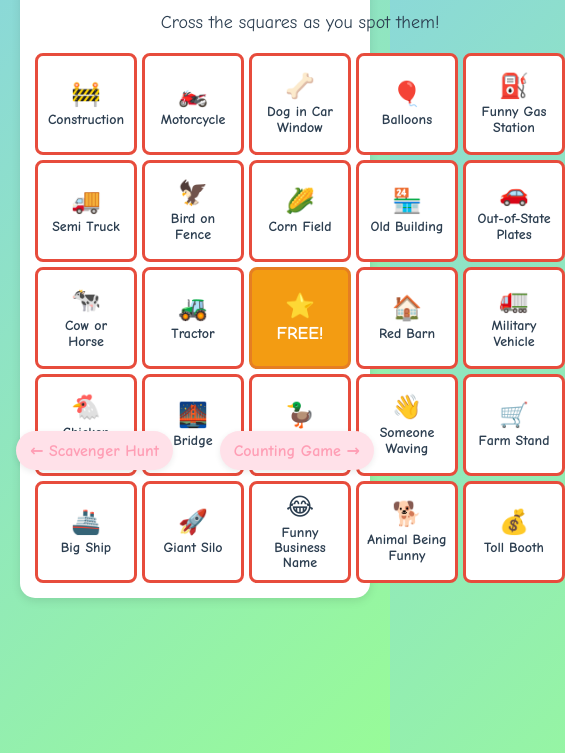
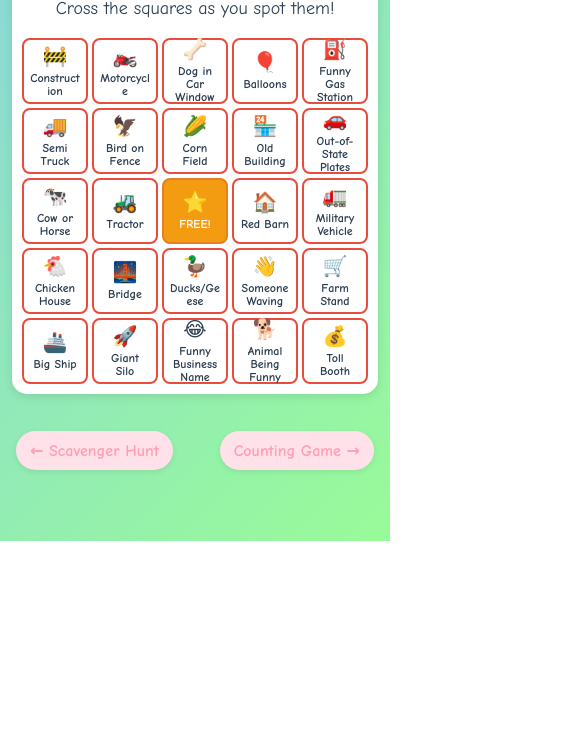
Before and after one commit to cardpages/duck25, a plain HTML site: page bingo.html in a window 390 px wide. Shown: the part 358-1111 px from the top of the page, 565 px wide, since content can reach past the window. After the commit the page ends 899 px from the top, so only its background shows below. Drawn offline with Linux system fonts and the light colour scheme.

Commit message:
Add files via upload

```diff
--- a/bingo.html
+++ b/bingo.html
@@ -6,6 +6,8 @@
     <title>Road Trip Bingo Game</title>
     <style>
         @import url('https://fonts.googleapis.com/css2?family=Comic+Neue:wght@400;700&display=swap');
+
+
 
         body {
             font-family: 'Comic Neue', cursive;
@@ -169,6 +171,46 @@
     display: none !important;
   }
 }
+
+/* --- Mobile overflow hard-fix (append at end) --- */
+
+/* Let grid columns shrink and stay inside the viewport */
+.bingo-card {
+  grid-template-columns: repeat(5, minmax(0, 1fr)) !important;
+  width: 100% !important;
+  max-width: 600px; /* keep your cap */
+}
+
+/* Wrap long labels; also wrap the header/instructions if needed */
+.bingo-text,
+.bingo-header,
+.bingo-instructions {
+  overflow-wrap: anywhere;
+  hyphens: auto;
+}
+
+/* Universal box-sizing and no horizontal scroll */
+*, *::before, *::after { box-sizing: border-box; }
+html, body { max-width: 100%; overflow-x: hidden; }
+
+/* On touch devices, disable the scale effect so taps don't shove the grid sideways */
+@media (hover: none) and (pointer: coarse) {
+  .bingo-cell:hover { transform: none !important; }
+}
+
+/* Tighten layout on small phones */
+@media (max-width: 430px) {
+  body { padding: 12px !important; }
+  .bingo-card { gap: 4px !important; padding: 10px !important; }
+  .bingo-cell {
+    border-width: 2px !important;
+    min-height: 60px !important;
+    font-size: 12px !important;
+    padding: 6px !important;
+  }
+  .bingo-emoji { font-size: 20px !important; }
+}
+
 
     </style>
     <script>
```
